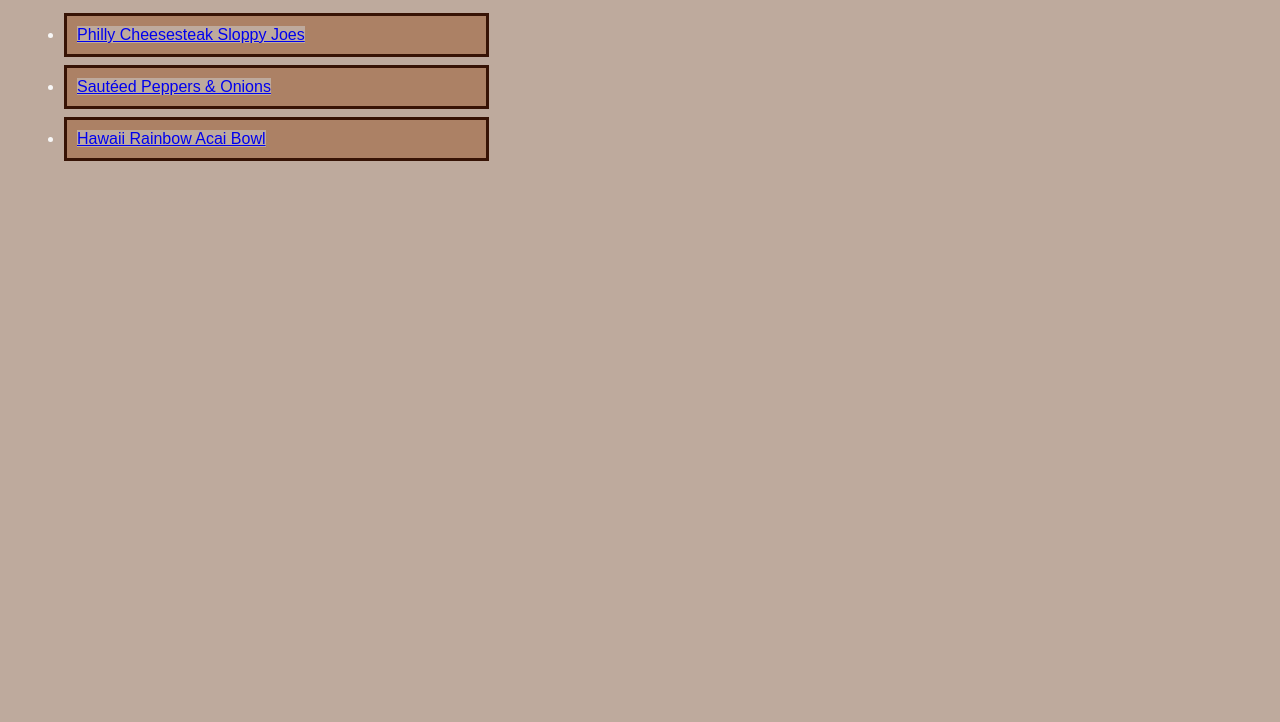
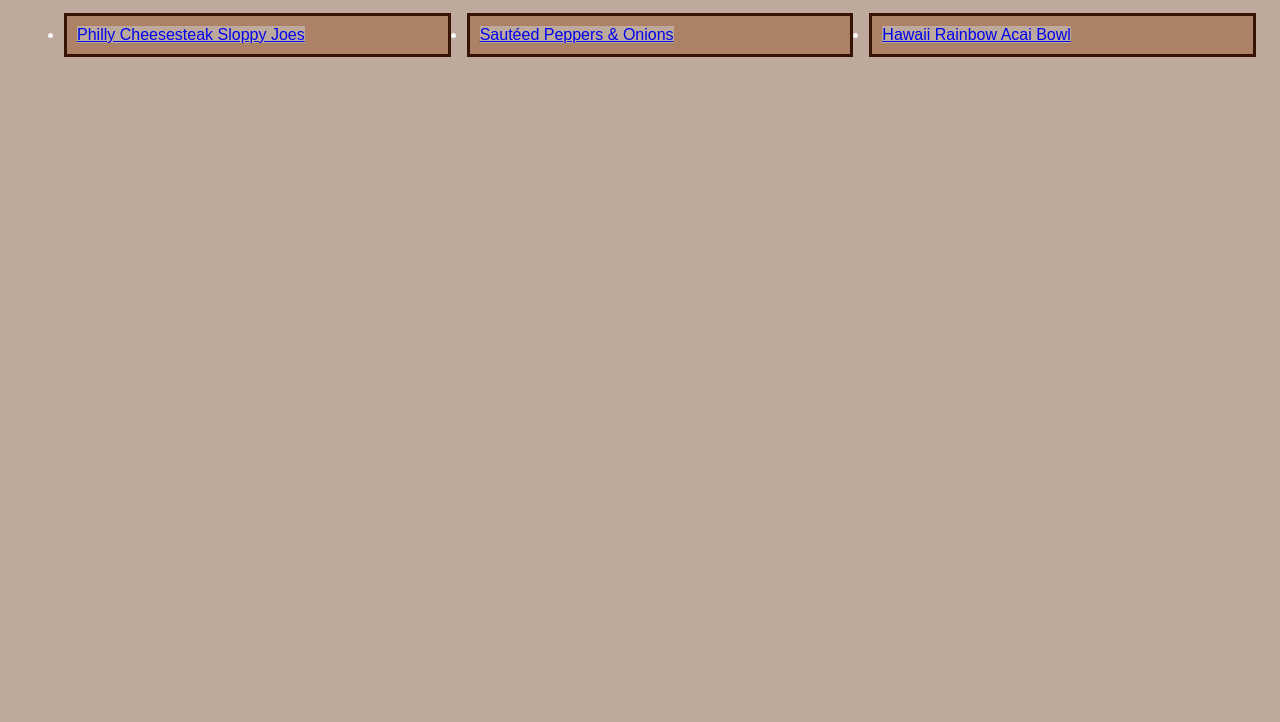
Before and after one commit to mprocto8/odin-recipes, a plain HTML site: page index.html in a window 1280 px wide. Shown: the part 78-800 px from the top of the page. Drawn offline with Linux system fonts and the light colour scheme.

Commit message:
Add new class to target flexbox child
Add new class to the unordered list to allow for easier targeting and
editing of the corresponding flexbox child recipes in style.css

```diff
--- a/index.html
+++ b/index.html
@@ -8,7 +8,7 @@
 </head>
 <body>
     <h1 class="main" id="title">Odin Recipes</h1>
-    <ul class="main">
+    <ul class="main recipe-list">
         <li class="recipes"><a href="./recipes/philly-cheesesteak-sloppy-joes.html">Philly Cheesesteak Sloppy Joes</a></li>
         <li class="recipes"><a href="./recipes/sautéed_peppers_and_onions.html">Sautéed Peppers & Onions</a></li>
         <li class="recipes"><a href="./recipes/hawaii_rainbow_acai_bowl.html">Hawaii Rainbow Acai Bowl</a></li>
--- a/style.css
+++ b/style.css
@@ -10,6 +10,13 @@ body {
     display: flex;
     flex-direction: column;
 }
+
+.recipe-list {
+    display: flex;
+    flex-direction: row;
+    flex: content;
+}
+
 
 #title {
     text-align: center;
```
